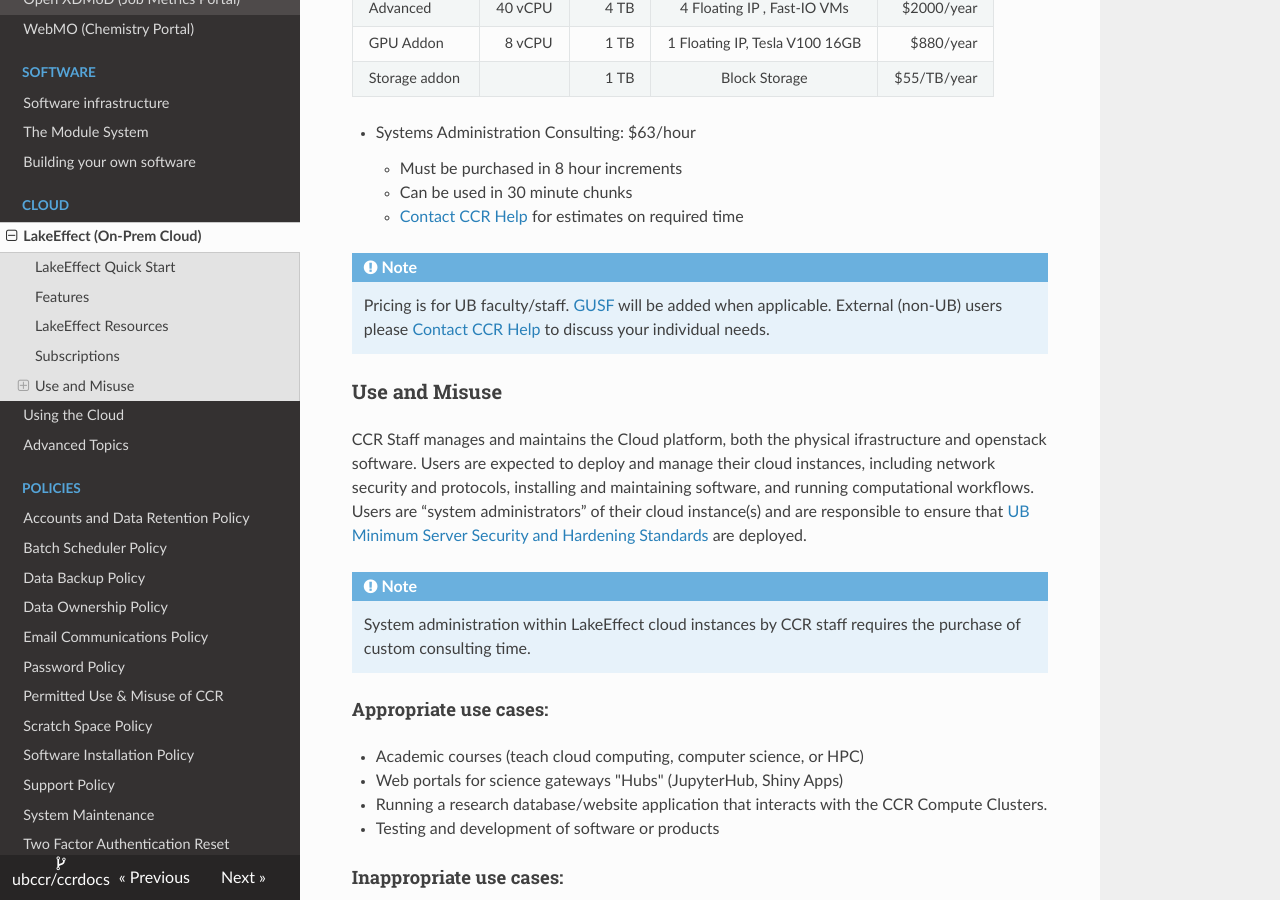
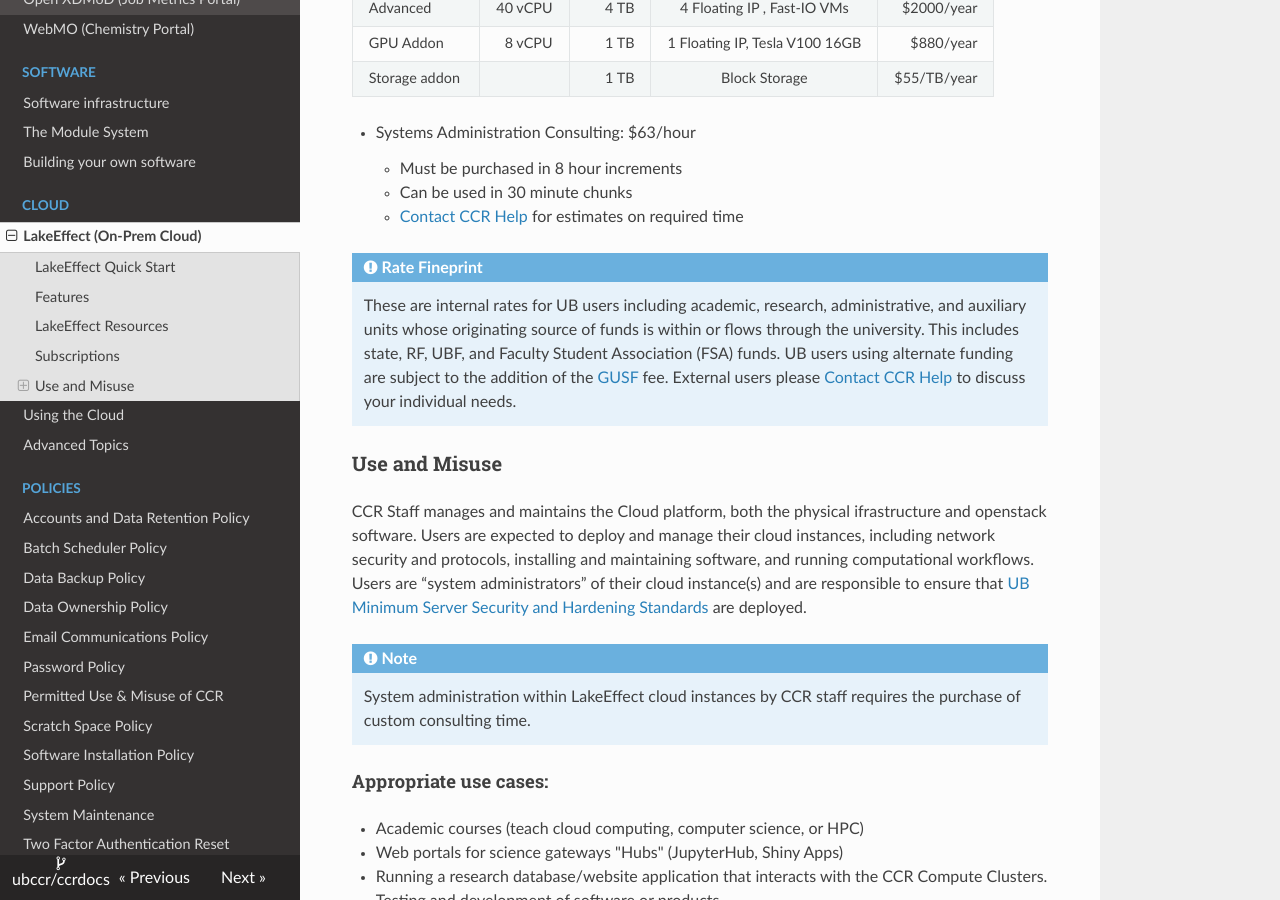
Before and after one commit to ubccr/ccrdocs, an MkDocs documentation site: the page built from pages/cloud/lake-effect.md, in a window 1280 px wide and 900 px high, scrolled down 1952 px. Built offline with MkDocs 1.6.1, drawn with Linux system fonts in a browser that asks for light colours; nearby versions of some CDN libraries.

Commit message:
added Rate FinePrint

```diff
--- a/pages/cloud/lake-effect.md
+++ b/pages/cloud/lake-effect.md
@@ -64,8 +64,8 @@ In order to use LakeEffect Research cloud, you will need to purchase a subscript
     * Can be used in 30 minute chunks
     * [Contact CCR Help](../help.md) for estimates on required time
 
-!!! Note
-    Pricing is for UB faculty/staff. [GUSF](https://www.buffalo.edu/administrative-services/policy1/ub-policy-lib/general-univ-service-fee.html) will be added when applicable. External (non-UB) users please [Contact CCR Help](../help.md) to discuss your individual needs.
+!!! Note "Rate Fineprint"
+    These are internal rates for UB users including academic, research, administrative, and auxiliary units whose originating source of funds is within or flows through the university.  This includes state, RF, UBF, and Faculty Student Association (FSA) funds.   UB users using alternate funding are subject to the addition of the [GUSF](https://www.buffalo.edu/administrative-services/policy1/ub-policy-lib/general-univ-service-fee.html) fee.  External users please [Contact CCR Help](../help.md) to discuss your individual needs.
 
 
 ### Use and Misuse
```
